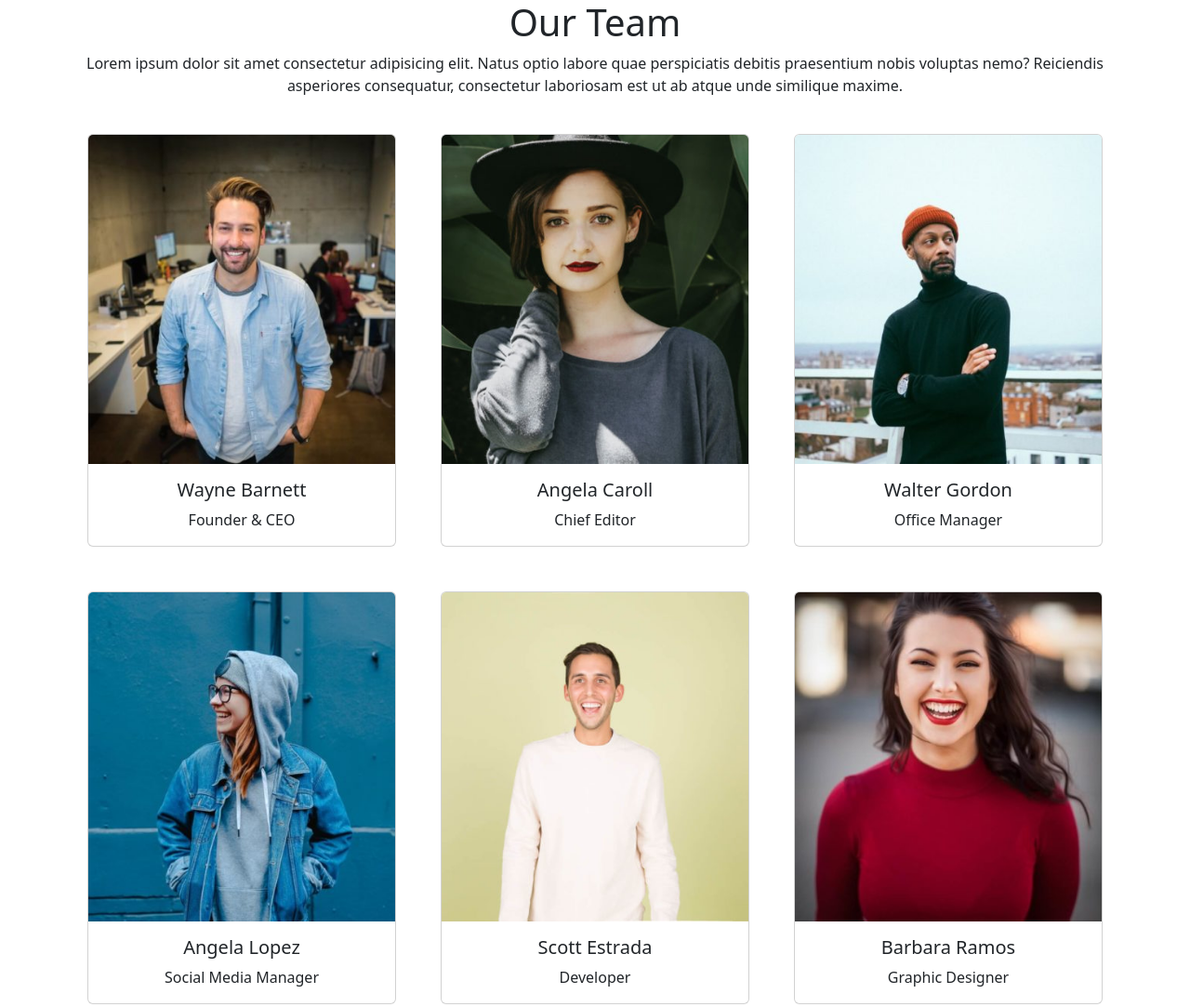
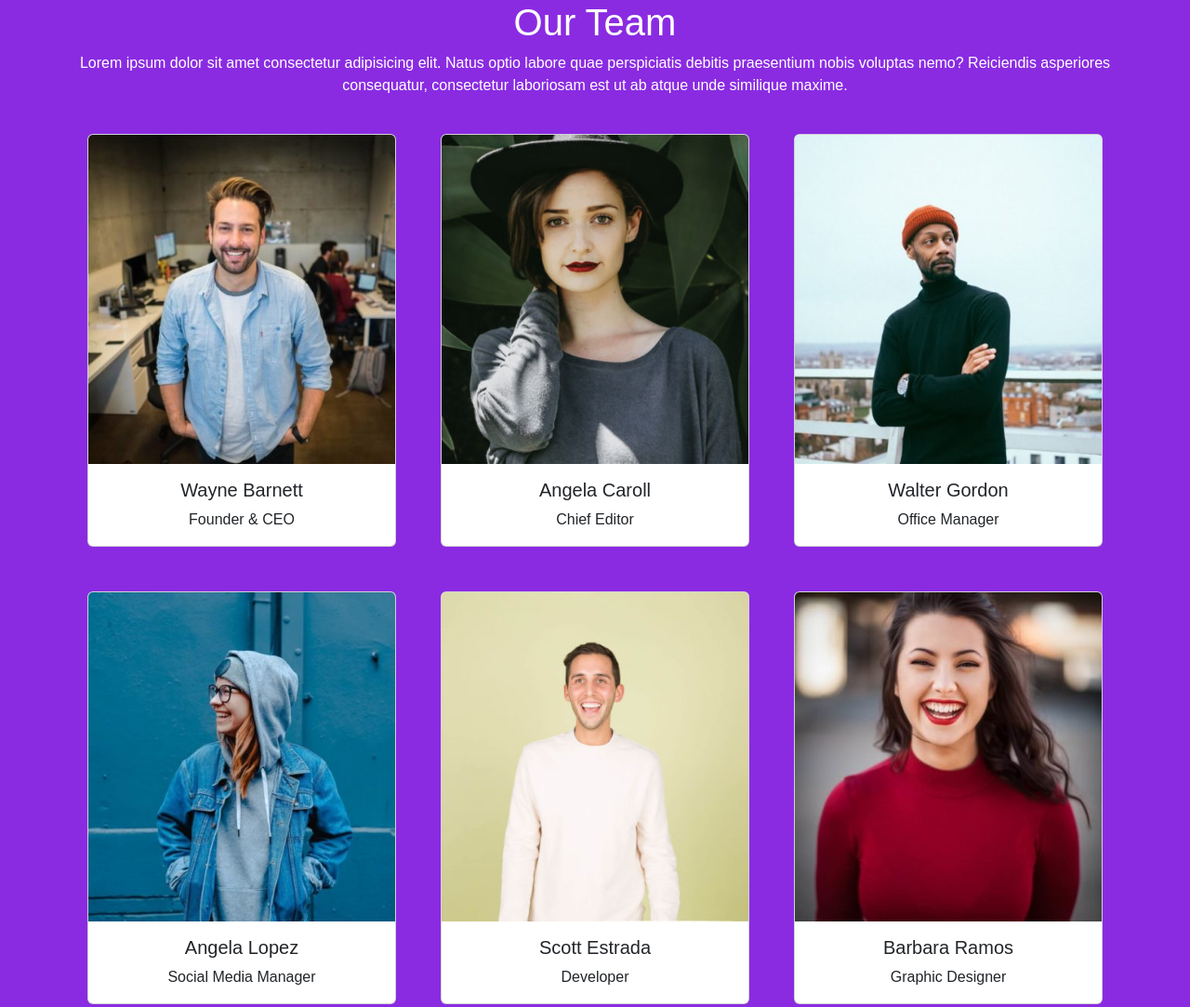
Before and after one commit to Luigidefilippo/js-our-team, a plain HTML site: page index.html in a window 1280 px wide. Shown: the whole page at 93% size. Drawn offline with nearby package versions, Linux system fonts and the light colour scheme.

Commit message:
ms_style

```diff
--- a/css/styles.css
+++ b/css/styles.css
@@ -0,0 +1,17 @@
+*{
+    padding: 0;
+    margin: 0;
+    box-sizing: border-box;
+
+}
+
+body{
+    font-family: sans-serif;
+    background-color: blueviolet;
+}
+.ms_title{
+    color: white;
+}
+.ms_change{
+    color: white;
+}
--- a/index.html
+++ b/index.html
@@ -14,8 +14,8 @@
   <header>
     <div class="container">
         <div class="text-center">
-            <h1>Our Team</h1>
-            <p>Lorem ipsum dolor sit amet consectetur adipisicing elit. Natus optio labore quae perspiciatis debitis praesentium nobis voluptas nemo? Reiciendis asperiores consequatur, consectetur laboriosam est ut ab atque unde similique maxime.</p>
+            <h1 class="ms_title">Our Team</h1>
+            <p class="ms_change">Lorem ipsum dolor sit amet consectetur adipisicing elit. Natus optio labore quae perspiciatis debitis praesentium nobis voluptas nemo? Reiciendis asperiores consequatur, consectetur laboriosam est ut ab atque unde similique maxime.</p>
         </div>
     </div>
 </header>
```
